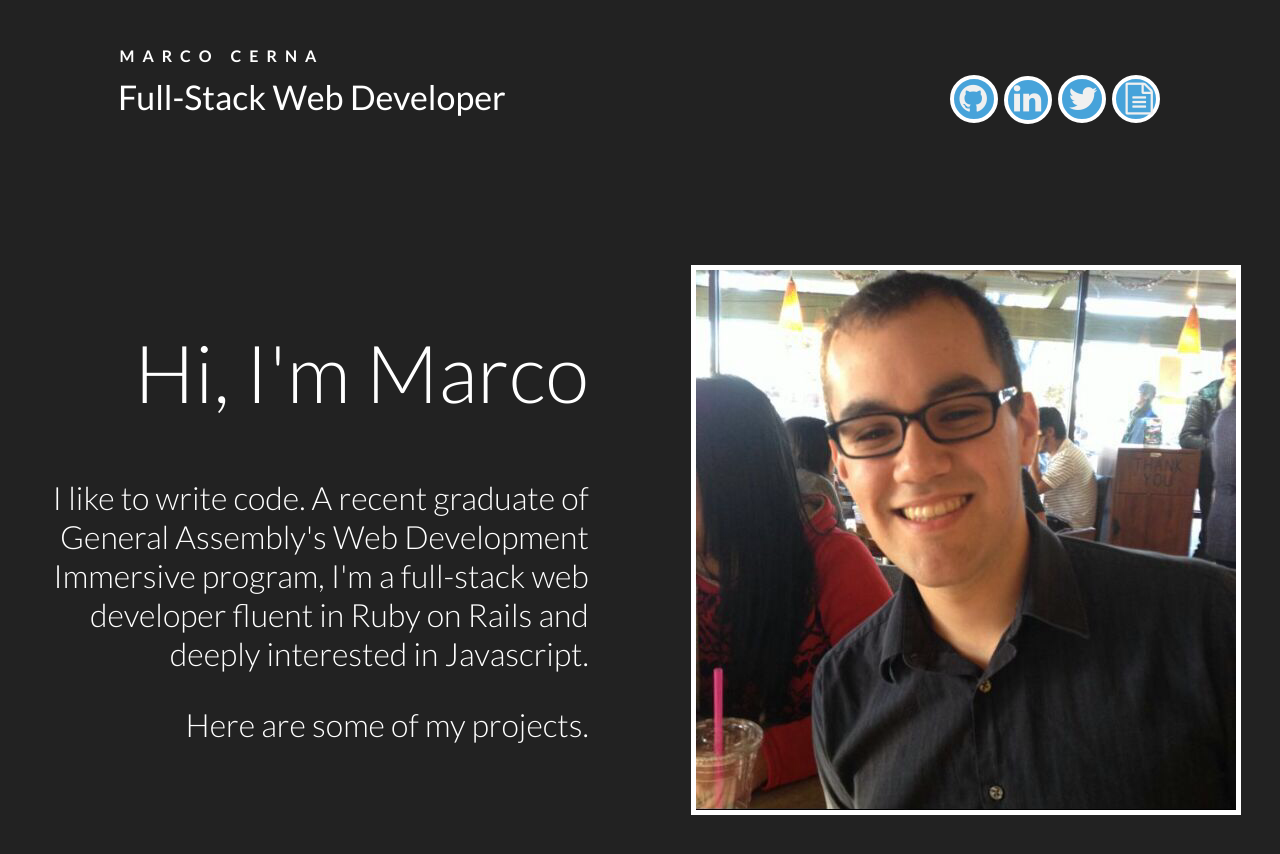
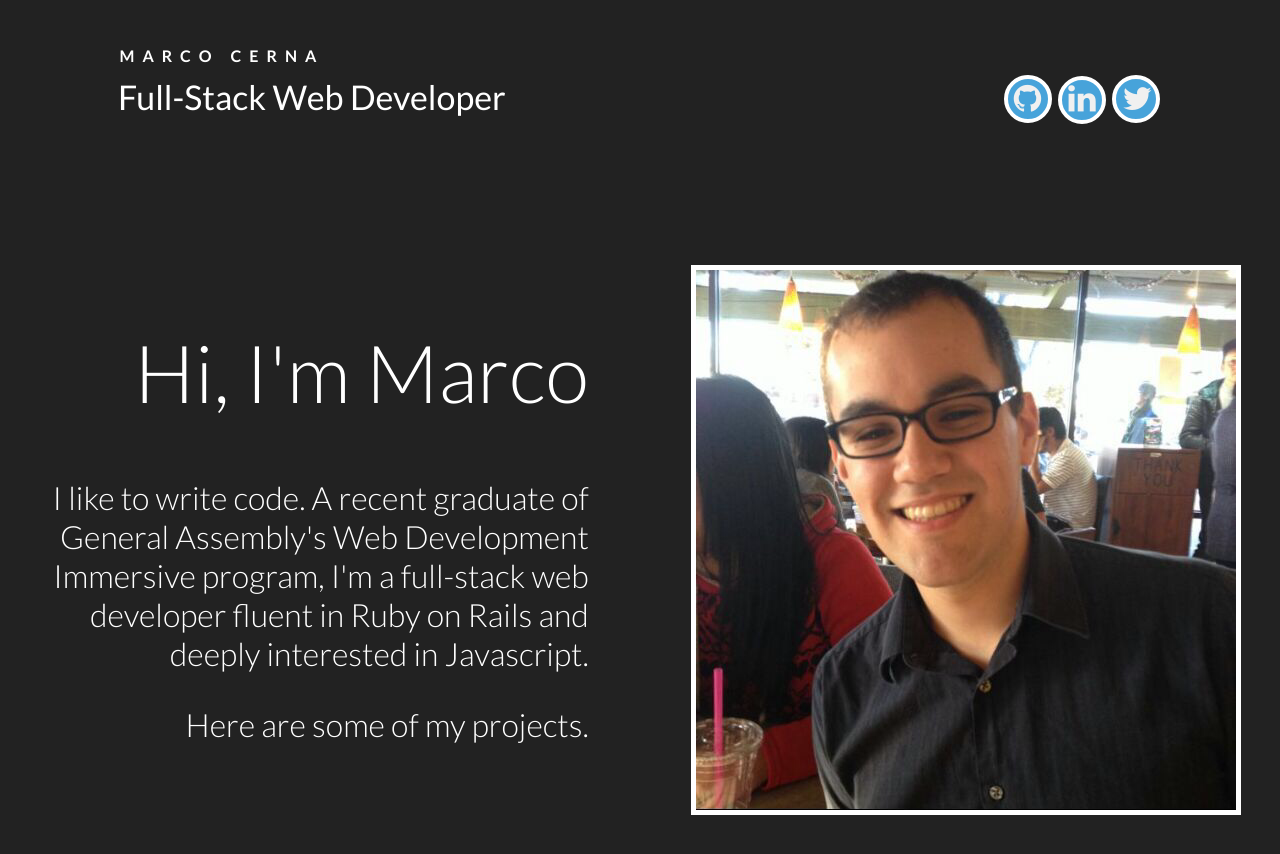
Before and after one commit to marcocerna/marcocerna.github.io, a plain HTML site: page index.html in a window 1280 px wide. Shown: the top 854 px of the page. Drawn offline with Linux system fonts and the light colour scheme.

Commit message:
Minor changes

```diff
--- a/index.html
+++ b/index.html
@@ -26,8 +26,8 @@
                         <i class="fa fa-linkedin fa-2x" style="margin-left:6px;margin-top:3px"></i></a>
                     <a href="http://twitter.com/marcowins" data-info="Twitter">
                         <i class="fa fa-twitter fa-2x" style="margin-left:6px;margin-top:4px"></i></a>
-                    <a href="#" data-info="Resume">
-                        <i class="fa fa-file-text-o fa-2x" style="margin-left:9px;margin-top:4px"></i></a>
+<!--                     <a href="#" data-info="Resume">
+                        <i class="fa fa-file-text-o fa-2x" style="margin-left:9px;margin-top:4px"></i></a> -->
 				</nav>
 			</header>
 			<div id="cbp-so-scroller" class="cbp-so-scroller">
```
